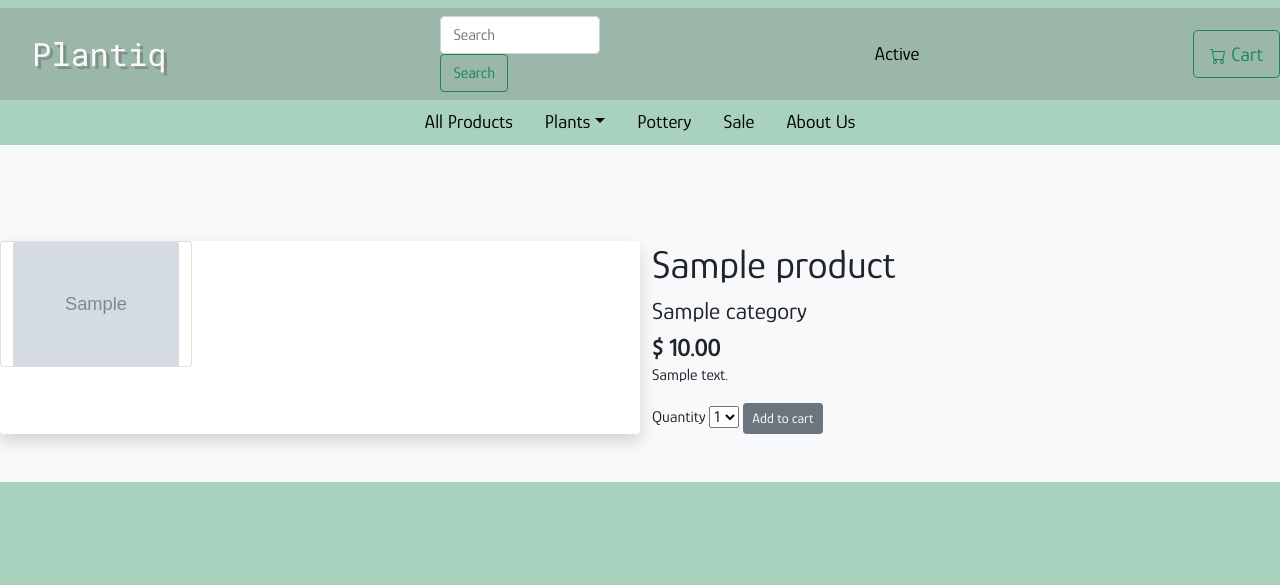
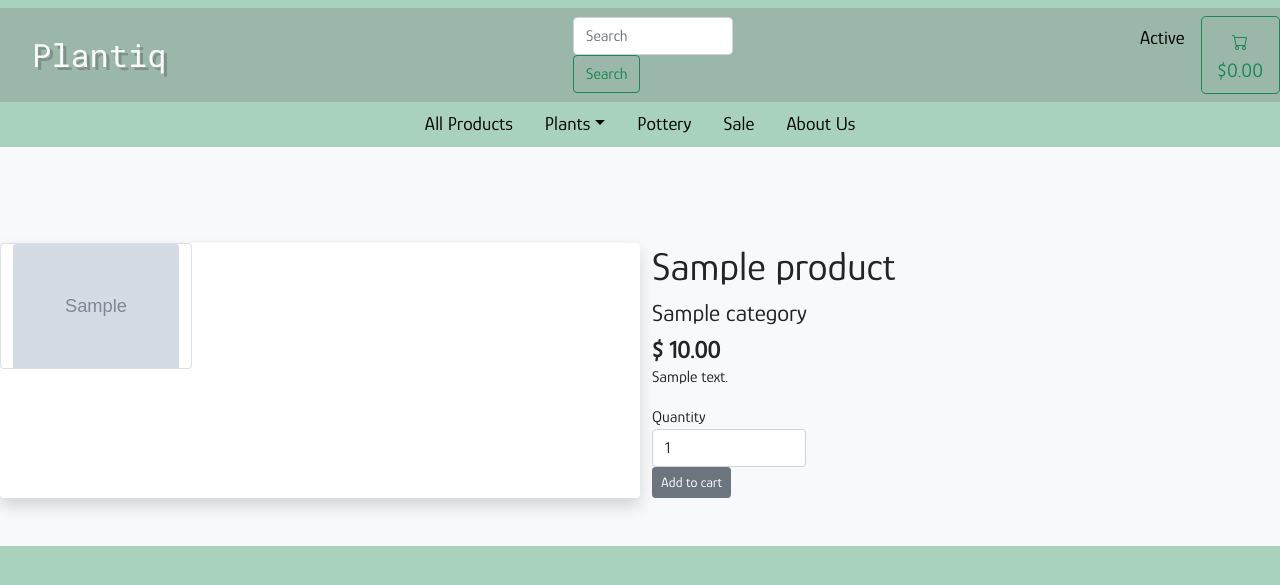
Before and after one commit to hddahdda/plant_ecommerce, a Django app: page /products/1 in a window 1280 px wide. Shown: the top 585 px of the page. Run offline with Django 3.2, Linux system fonts and the light colour scheme; tables that the repository leaves empty hold one stand-in row (values such as "Sample post"); grey boxes marked "Sample" are stand-in pictures.

Commit message:
Added cart context processor + if statement in base.html to update cart

```diff
--- a/cart/contexts.py
+++ b/cart/contexts.py
@@ -1,5 +1,7 @@
 from decimal import Decimal
 from django.conf import settings
+from django.shortcuts import get_object_or_404
+from products.models import Product
 
 
 def cart_contexts(request):
@@ -7,6 +9,18 @@ def cart_contexts(request):
     cart_items = []
     total = 0
     product_count = 0
+    cart = request.session.get('cart', {})
+
+    for item_id, item_data in cart.items():
+        if isinstance(item_data, int):
+            product = get_object_or_404(Product, pk=item_id)
+            total += item_data * product.price
+            product_count += item_data
+            cart_items.append({
+                'item_id': item_id,
+                'quantity': item_data,
+                'product': product,
+            })
 
     if total < settings.FREE_DELIVERY_THRESHOLD:
         delivery = total * Decimal(settings.STANDARD_DELIVERY_PERCENTAGE / 100)
--- a/cart/templates/cart/cart.html
+++ b/cart/templates/cart/cart.html
@@ -5,5 +5,6 @@
 {% block page_header %}
 <div class="album py-5 bg-light">
     <h1>Cart</h1>
+    {{ cart_items }}
 </div>
 {% endblock %}
--- a/cart/views.py
+++ b/cart/views.py
@@ -11,7 +11,7 @@ def cart(request):
 
 def add_to_cart(request, item_id):
 
-    quantity = request.POST.get('quantity')
+    quantity = int(request.POST.get('quantity'))
     redirect_url = request.POST.get('redirect_url')
     cart = request.session.get('cart', {})
 
@@ -21,5 +21,4 @@ def add_to_cart(request, item_id):
         cart[item_id] = quantity
 
     request.session['cart'] = cart
-    print(request.session['cart'])
     return redirect(redirect_url)
--- a/products/templates/products/product_detail.html
+++ b/products/templates/products/product_detail.html
@@ -25,12 +25,18 @@
                         <form action="{% url 'add_to_cart' product.id %}" method="POST">
                         {% csrf_token %}
                         <label for="select">Quantity</label>
-                         <select id="select" name="quantity" id="id_qty_{{ product.id }}" data-item_id="{{ product.id }}">
+                         <!-- <select id="select" name="quantity" id="id_qty_{{ product.id }}" data-item_id="{{ product.id }}">
                            <option value="1">1</option>
                             <option value="2">2</option>
                             <option value="3">3</option>
                              <option value="4">4</option>
-                        </select>
+                        </select> -->
+                        <div class="input-group">
+                            <div class="col-3">
+                                <!--- Taken from the Boutiqe Ado project-->
+                            <input class="form-control qty_input" type="number" name="quantity" value="1" min="1" max="20" data-item_id="{{ product.id }}" id="id_qty_{{ product.id }}">
+                            </div>
+                        </div>
                         <input type="submit" class="btn btn-secondary btn-sm" value="Add to cart">
                         <input type="hidden" name="redirect_url" value="{{ request.path }}">
                        </form>
--- a/templates/base.html
+++ b/templates/base.html
@@ -52,7 +52,6 @@
         <li class="nav-item">
           <a class="nav-link active" href="#">Active</a>
         </li>
-      </ul>
       <div class="navbar-cart">
         <a type="button" role="button" href="{% url 'cart' %}" class="btn btn-outline-success btn-lg">
           <svg xmlns="http://www.w3.org/2000/svg" width="16" height="16" fill="currentColor" class="bi bi-cart"
@@ -60,9 +59,17 @@
             <path
               d="M0 1.5A.5.5 0 0 1 .5 1H2a.5.5 0 0 1 .485.379L2.89 3H14.5a.5.5 0 0 1 .491.592l-1.5 8A.5.5 0 0 1 13 12H4a.5.5 0 0 1-.491-.408L2.01 3.607 1.61 2H.5a.5.5 0 0 1-.5-.5zM3.102 4l1.313 7h8.17l1.313-7H3.102zM5 12a2 2 0 1 0 0 4 2 2 0 0 0 0-4zm7 0a2 2 0 1 0 0 4 2 2 0 0 0 0-4zm-7 1a1 1 0 1 1 0 2 1 1 0 0 1 0-2zm7 0a1 1 0 1 1 0 2 1 1 0 0 1 0-2z" />
           </svg>
-          Cart
+          <!----If statement borrowed from the Boutiqe Ado project-->
+          <p class="my-0">
+            {% if grand_total %}
+                ${{ grand_total|floatformat:2 }}
+            {% else %}
+                $0.00
+            {% endif %}
+        </p>
         </a>
       </div>
+    </ul>
   </div>
   </nav>
   <div class="container-fluid">
```
